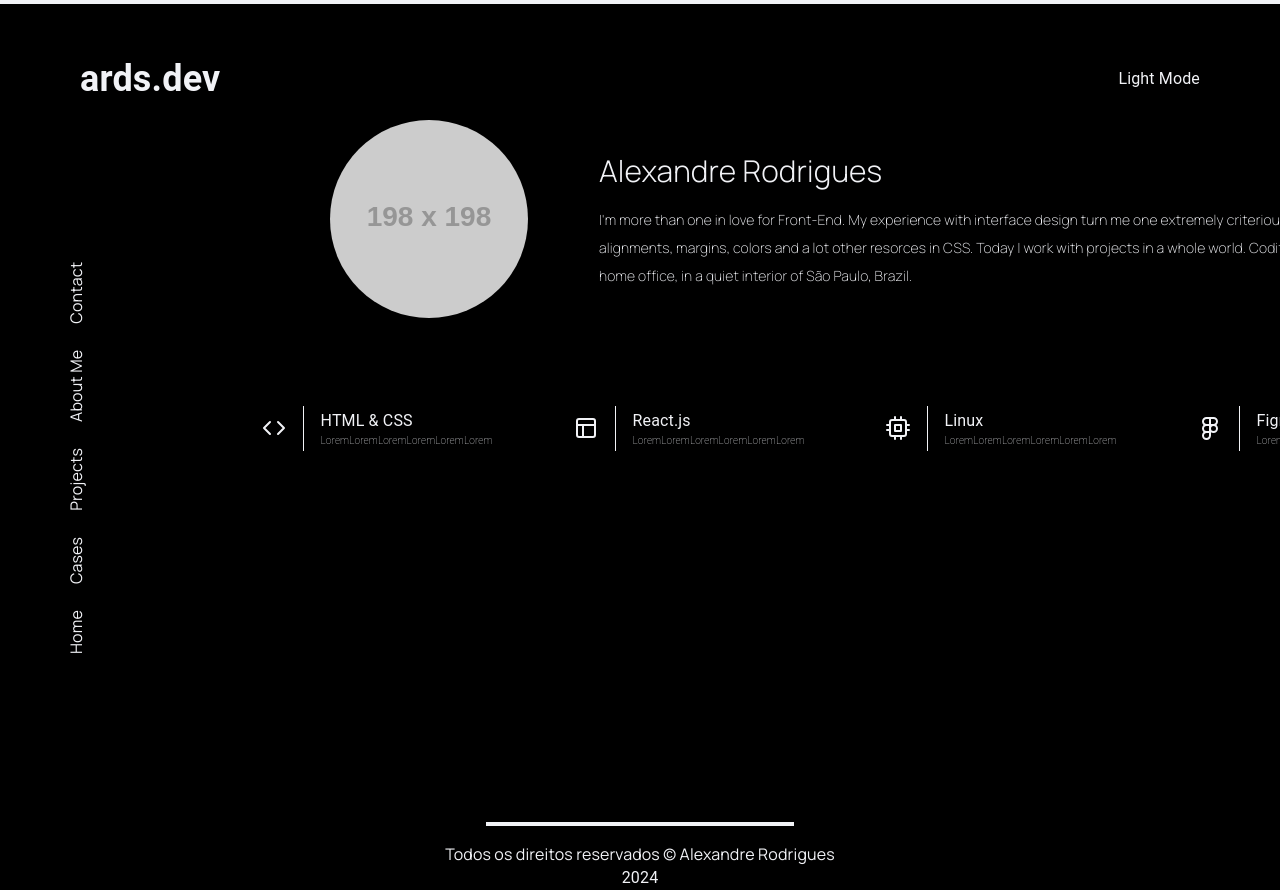
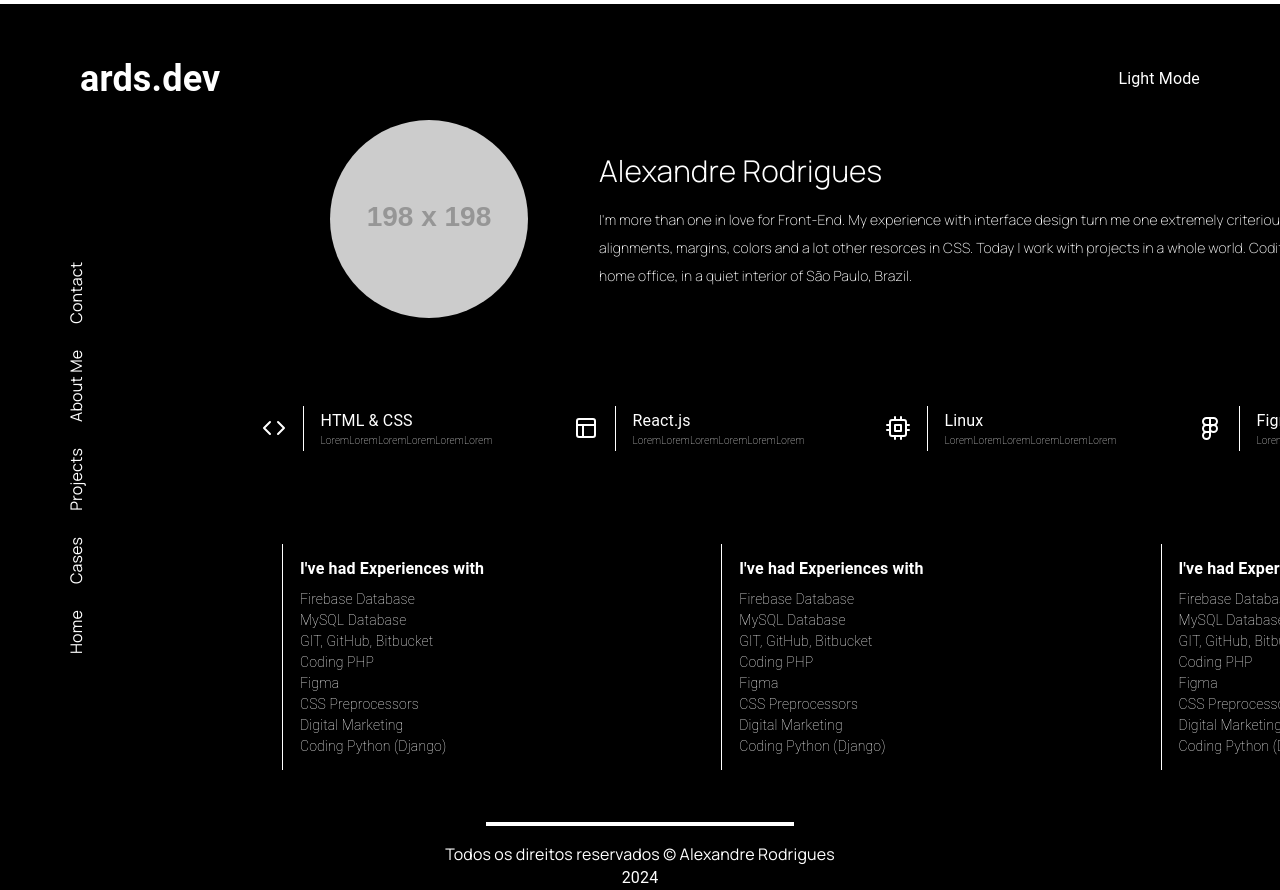
Before and after one commit to ardszsantos/ards-port, a React (Create React App) app: page /about-me in a window 1280 px wide. Shown: the top 890 px of the page. Built offline with nearby package versions, Linux system fonts and the light colour scheme; a web font is replaced by a local one.

Commit message:
finished the about me page skeleton

```diff
--- a/src/App.js
+++ b/src/App.js
@@ -21,7 +21,7 @@ function App() {
         default: darkMode ? '#000000' : '#ffffff',
       },
       text: {
-        primary: darkMode ? '#f1f2f6' : '#000000',
+        primary: darkMode ? '#ffffff' : '#000000',
       },
     },
   });
@@ -44,7 +44,7 @@ function App() {
             p: {
               color: theme.palette.text.primary,
             },
-            '.headerHr, .contactHr, .footerHr, .bioBoxVr': {
+            '.headerHr, .contactHr, .footerHr, .bioBoxVr, .bioResumeHr': {
               backgroundColor: theme.palette.text.primary, // Change the div color
             },
             a: {
@@ -55,7 +55,7 @@ function App() {
               stroke: theme.palette.text.primary, // Apply stroke color based on the theme
             },
             '.bioBox': {
-              backgroundColor: theme.palette.background.default,
+              backgroundColor: `${theme.palette.background.default} !important`
             },
 
           }}
--- a/src/pages/Aboutme.js
+++ b/src/pages/Aboutme.js
@@ -35,7 +35,7 @@ function Aboutme() {
               </div>
             </div>
             <div className='bioBox'>
-            <svg xmlns="http://www.w3.org/2000/svg" width="24" height="24" viewBox="0 0 24 24" fill="none" stroke={darkMode ? 'white' : 'black'} stroke-width="2" stroke-linecap="round" stroke-linejoin="round" class="feather feather-cpu"><rect x="4" y="4" width="16" height="16" rx="2" ry="2"></rect><rect x="9" y="9" width="6" height="6"></rect><line x1="9" y1="1" x2="9" y2="4"></line><line x1="15" y1="1" x2="15" y2="4"></line><line x1="9" y1="20" x2="9" y2="23"></line><line x1="15" y1="20" x2="15" y2="23"></line><line x1="20" y1="9" x2="23" y2="9"></line><line x1="20" y1="14" x2="23" y2="14"></line><line x1="1" y1="9" x2="4" y2="9"></line><line x1="1" y1="14" x2="4" y2="14"></line></svg>
+              <svg xmlns="http://www.w3.org/2000/svg" width="24" height="24" viewBox="0 0 24 24" fill="none" stroke={darkMode ? 'white' : 'black'} stroke-width="2" stroke-linecap="round" stroke-linejoin="round" class="feather feather-cpu"><rect x="4" y="4" width="16" height="16" rx="2" ry="2"></rect><rect x="9" y="9" width="6" height="6"></rect><line x1="9" y1="1" x2="9" y2="4"></line><line x1="15" y1="1" x2="15" y2="4"></line><line x1="9" y1="20" x2="9" y2="23"></line><line x1="15" y1="20" x2="15" y2="23"></line><line x1="20" y1="9" x2="23" y2="9"></line><line x1="20" y1="14" x2="23" y2="14"></line><line x1="1" y1="9" x2="4" y2="9"></line><line x1="1" y1="14" x2="4" y2="14"></line></svg>
               <div className='bioBoxVr'></div>
               <div className='bioTextWrapper'>
                 <p className='bioBoxP'>Linux</p>
@@ -43,14 +43,54 @@ function Aboutme() {
               </div>
             </div>
             <div className='bioBox'>
-            <svg xmlns="http://www.w3.org/2000/svg" width="24" height="24" viewBox="0 0 24 24" fill="none" stroke={darkMode ? 'white' : 'black'} stroke-width="2" stroke-linecap="round" stroke-linejoin="round" class="feather feather-figma"><path d="M5 5.5A3.5 3.5 0 0 1 8.5 2H12v7H8.5A3.5 3.5 0 0 1 5 5.5z"></path><path d="M12 2h3.5a3.5 3.5 0 1 1 0 7H12V2z"></path><path d="M12 12.5a3.5 3.5 0 1 1 7 0 3.5 3.5 0 1 1-7 0z"></path><path d="M5 19.5A3.5 3.5 0 0 1 8.5 16H12v3.5a3.5 3.5 0 1 1-7 0z"></path><path d="M5 12.5A3.5 3.5 0 0 1 8.5 9H12v7H8.5A3.5 3.5 0 0 1 5 12.5z"></path></svg>
+              <svg xmlns="http://www.w3.org/2000/svg" width="24" height="24" viewBox="0 0 24 24" fill="none" stroke={darkMode ? 'white' : 'black'} stroke-width="2" stroke-linecap="round" stroke-linejoin="round" class="feather feather-figma"><path d="M5 5.5A3.5 3.5 0 0 1 8.5 2H12v7H8.5A3.5 3.5 0 0 1 5 5.5z"></path><path d="M12 2h3.5a3.5 3.5 0 1 1 0 7H12V2z"></path><path d="M12 12.5a3.5 3.5 0 1 1 7 0 3.5 3.5 0 1 1-7 0z"></path><path d="M5 19.5A3.5 3.5 0 0 1 8.5 16H12v3.5a3.5 3.5 0 1 1-7 0z"></path><path d="M5 12.5A3.5 3.5 0 0 1 8.5 9H12v7H8.5A3.5 3.5 0 0 1 5 12.5z"></path></svg>
               <div className='bioBoxVr'></div>
               <div className='bioTextWrapper'>
                 <p className='bioBoxP'>Figma</p>
                 <p className='bioBoxSubP'>LoremLoremLoremLoremLoremLorem</p>
               </div>
             </div>
+      </div>
+
+      <div className='bioResume'>
+        <div className='bioResumeWrapper'>
+          <div className='bioResumeHr'></div>
+          <div className='bioResumeText'>
+            <p className='bioResumeP'>I've had Experiences with</p>
+            <p className='bioResumeSubP'> Firebase Database <br/> MySQL Database <br/>
+              GIT, GitHub, Bitbucket <br/>
+              Coding PHP <br/> Figma <br/>
+              CSS Preprocessors <br/>
+              Digital Marketing <br/>
+              Coding Python (Django)</p>
+          </div>
         </div>
+        <div className='bioResumeWrapper'>
+          <div className='bioResumeHr'></div>
+          <div className='bioResumeText'>
+            <p className='bioResumeP'>I've had Experiences with</p>
+            <p className='bioResumeSubP'> Firebase Database <br/> MySQL Database <br/>
+              GIT, GitHub, Bitbucket <br/>
+              Coding PHP <br/> Figma <br/>
+              CSS Preprocessors <br/>
+              Digital Marketing <br/>
+              Coding Python (Django)</p>
+          </div>
+        </div>
+        <div className='bioResumeWrapper'>
+          <div className='bioResumeHr'></div>
+          <div className='bioResumeText'>
+            <p className='bioResumeP'>I've had Experiences with</p>
+            <p className='bioResumeSubP'> Firebase Database <br/> MySQL Database <br/>
+              GIT, GitHub, Bitbucket <br/>
+              Coding PHP <br/> Figma <br/>
+              CSS Preprocessors <br/>
+              Digital Marketing <br/>
+              Coding Python (Django)</p>
+          </div>
+        </div>
+      </div>
+
     </div>
   );
 }
--- a/src/styles/about.css
+++ b/src/styles/about.css
@@ -71,3 +71,39 @@
   font-weight: 100;
   font-size: 10px;
 }
+
+.bioResume {
+  margin-top: 63px;
+  margin-left: 2.1vw;
+  display: flex;
+  gap: 220px;
+}
+
+
+.bioResumeWrapper{
+  display: flex;
+  align-items: center;
+}
+
+.bioResumeText {
+  display: flex;
+  flex-direction: column;
+}
+
+.bioResumeHr {
+  margin: 17px;
+  height: 226px;
+  width: 1px;
+  background-color: white;
+}
+
+.bioResumeP {
+  font-weight: bold;
+  margin-bottom: 1vh;
+
+}
+
+.bioResumeSubP {
+  font-weight: 100;
+  font-size: 14px;
+}
```
